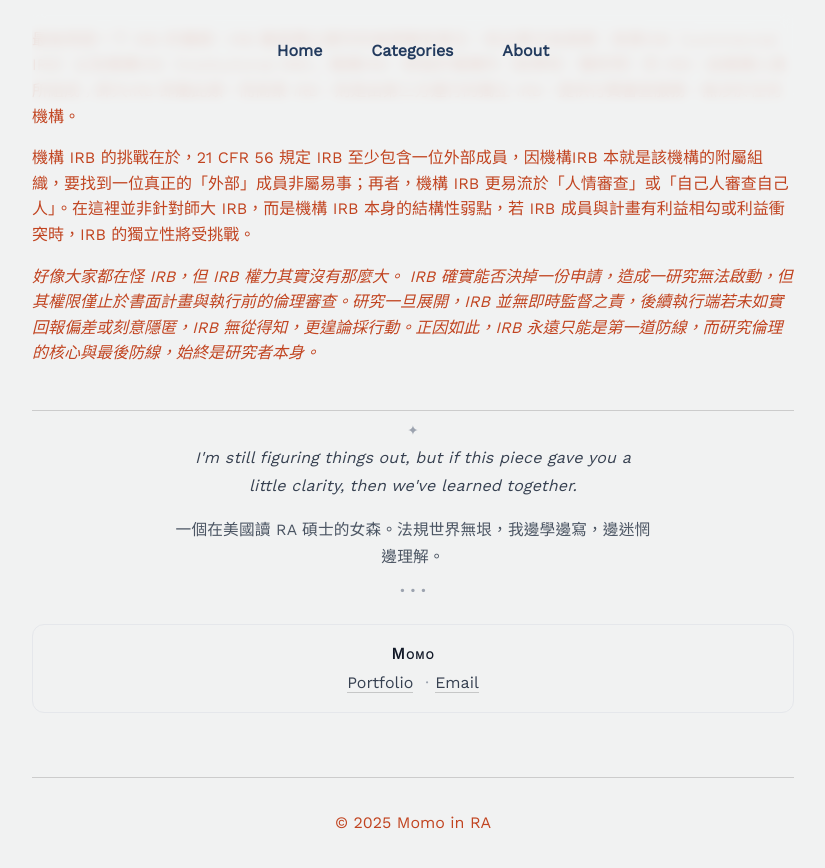
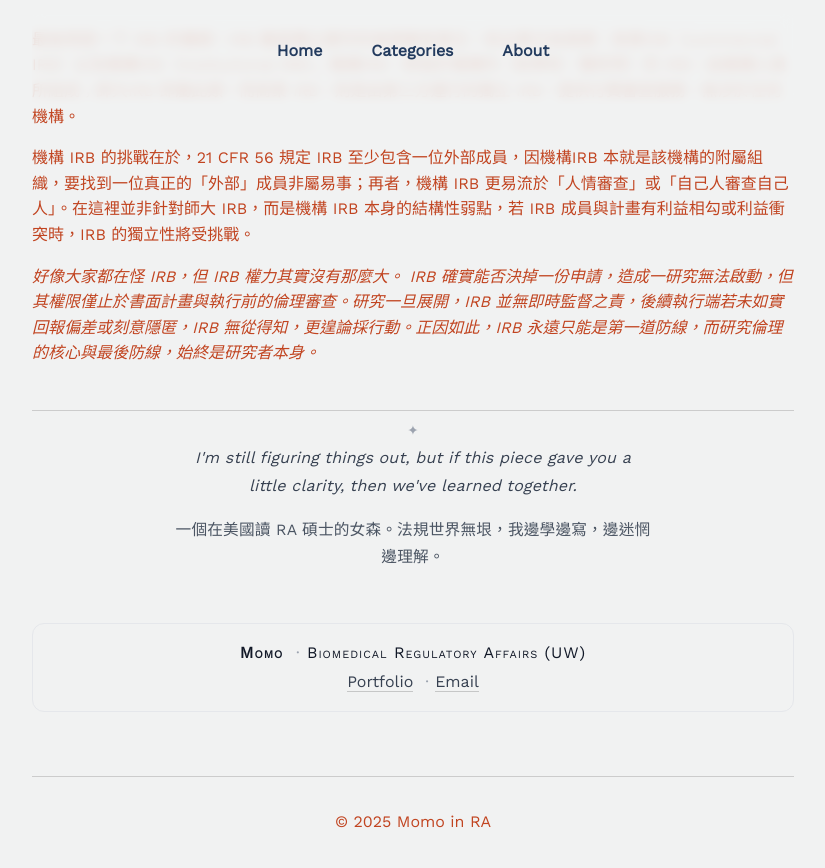
Before and after one commit to MomoInRA/github.io, a Jekyll site: the page built from _posts/2025-07-29-The-Role-and-Limits-of-IRBs.md, in a window 1280 px wide and 900 px high, scrolled down 4418 px. Shown: the top 868 px of the window, without its empty margins (227-1052 px from the left). Built offline with Jekyll 4.4.1, drawn with Linux system fonts in a browser that asks for light colours.

Commit message:
Update post-closing.html

```diff
--- a/_includes/post-closing.html
+++ b/_includes/post-closing.html
@@ -7,24 +7,31 @@
     <p>I'm still figuring things out, but if this piece gave you a little clarity, then we've learned together.</p>
     <p class="post-epilogue__zh">一個在美國讀 RA 碩士的女森。法規世界無垠，我邊學邊寫，邊迷惘邊理解。</p>
   </blockquote>
-
-  <div class="post-epilogue__rule post-epilogue__rule--bottom" aria-hidden="true">
-    <span class="post-epilogue__dot">• • •</span>
-  </div>
 </footer>
 
-<!-- 作者資訊卡片（可保留在同一個 include 或另做 _includes/author-card.html） -->
 <section class="author-card" aria-label="Author">
+  {% assign author_name  = page.author | default: site.author.name %}
+  {% assign author_title = page.author_title | default: site.author.title %}
+  {% assign author_mail  = page.author_email | default: site.author.email %}
+  {% assign author_link  = page.author_link  | default: site.author.link %}
+  {% assign avatar_src   = page.author_avatar | default: site.author.avatar %}
+  {% assign avatar_shape = page.author_avatar_shape | default: site.author.avatar_shape | default: 'circle' %}
+
+  {% if avatar_src %}
+    <img src="{{ avatar_src }}" alt="{{ author_name }}" class="author-card__avatar {% if avatar_shape == 'circle' %}is-circle{% else %}is-square{% endif %}">
+  {% endif %}
+
   <div class="author-card__meta">
     <div class="author-card__name">
-      <strong>{{ page.author | default: site.author.name }}</strong>
+      <strong>{{ author_name }}</strong>
+      {% if author_title %}<span class="middot">·</span><span>{{ author_title }}</span>{% endif %}
     </div>
     <div class="author-card__links">
-      {% if site.author.link %}
-        <a href="{{ site.author.link }}" rel="noopener" target="_blank">Portfolio</a>
+      {% if author_link %}
+        <a href="{{ author_link }}" rel="noopener" target="_blank">Portfolio</a>
       {% endif %}
-      {% if site.author.email %}
-        <span class="middot">·</span><a href="mailto:{{ site.author.email }}">Email</a>
+      {% if author_mail %}
+        <span class="middot">·</span><a href="mailto:{{ author_mail }}">Email</a>
       {% endif %}
       {% if site.author.linkedin %}
         <span class="middot">·</span><a href="{{ site.author.linkedin }}" rel="noopener" target="_blank">LinkedIn</a>
```
